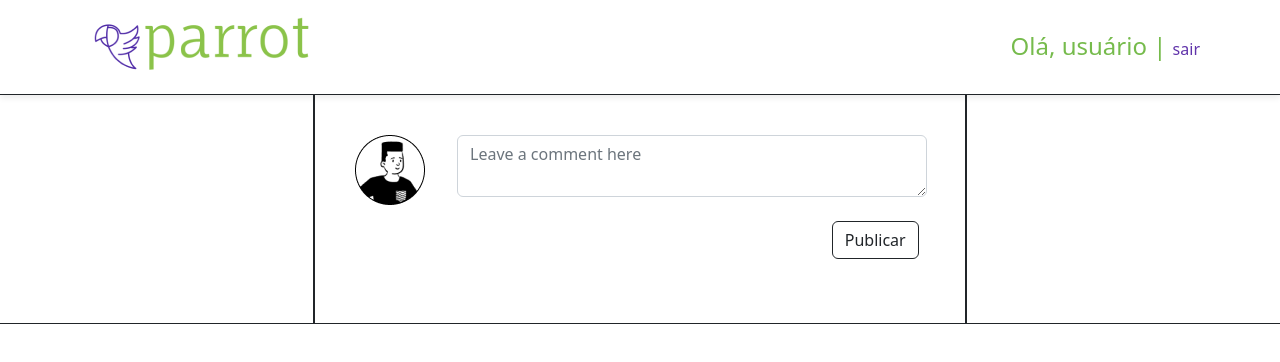
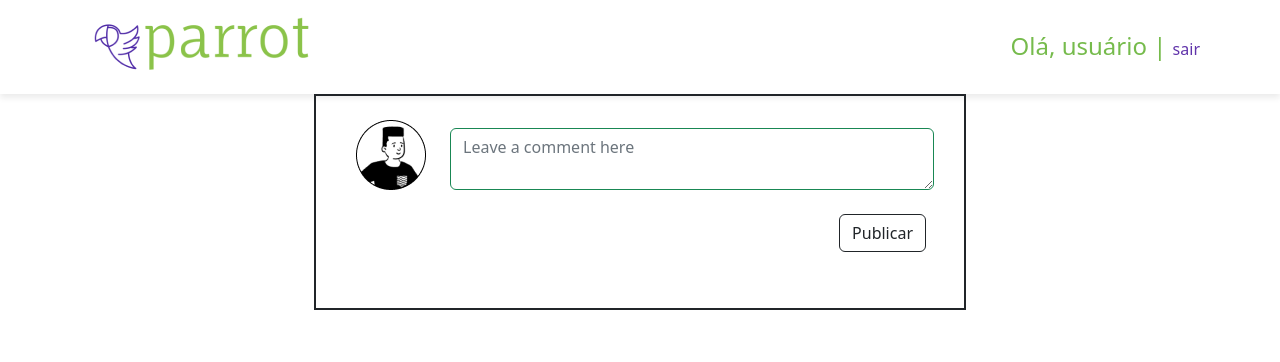
Before and after one commit to anapaulabio/REDE-SOCIAL-PARROT-WEB, a React (Vite) app in the folder parrot/: page / in a window 1280 px wide. Shown: the top 362 px of the page. Built offline with nearby package versions, Linux system fonts and the light colour scheme.

Commit message:
atualizaçao
correçao

```diff
--- a/parrot/src/index.css
+++ b/parrot/src/index.css
@@ -2,6 +2,21 @@
   margin: 0;
   padding: 0;
   box-sizing: border-box;
+}
+
+html, body, #root {
+  height: 100%;
+}
+
+body {
+
+  min-height: 100vh;
+  /* mobile viewport bug fix */
+  min-height: -webkit-fill-available;
+}
+
+html {
+  height: -webkit-fill-available;
 }
 
 a{
--- a/parrot/src/pages/Feed.tsx
+++ b/parrot/src/pages/Feed.tsx
@@ -8,18 +8,17 @@ function Feed() {
     <div>
       <Navbar />
 
-      <div className="row text-center">
-        {/* ******** */}
-        <div className="col-3 border border-dark"></div>
-        {/* ******** */}
-        <div className="col-md-6 d-flex border border-dark p-4">
-          <div className="p-3">
+      <div className="h-100 row text-center">
+
+        <div className="p-0 h-100 col-md-6 offset-md-3 border border-dark">
+          <div className="d-flex border-bottom border border-dark  p-4">
+            <div className="px-3">
               <IconImg src={icon} alt="icon" />
             </div>
 
-          <div className="col-10 p-3 ">
+            <div className="col-10 p-2 ">
               <textarea
-              className="form-control"
+                className="form-control border-success"
                 placeholder="Leave a comment here"
               ></textarea>
 
@@ -33,8 +32,9 @@ function Feed() {
               </div>
             </div>
           </div>
+        </div>
         {/* ******** */}
-        <div className="col-3 border border-dark"></div>
+        {/* <div className="col-3 border border-dark"></div> */}
         {/* ******** */}
       </div>
     </div>
```
Lines whose indentation alone changed are shown as unchanged.
